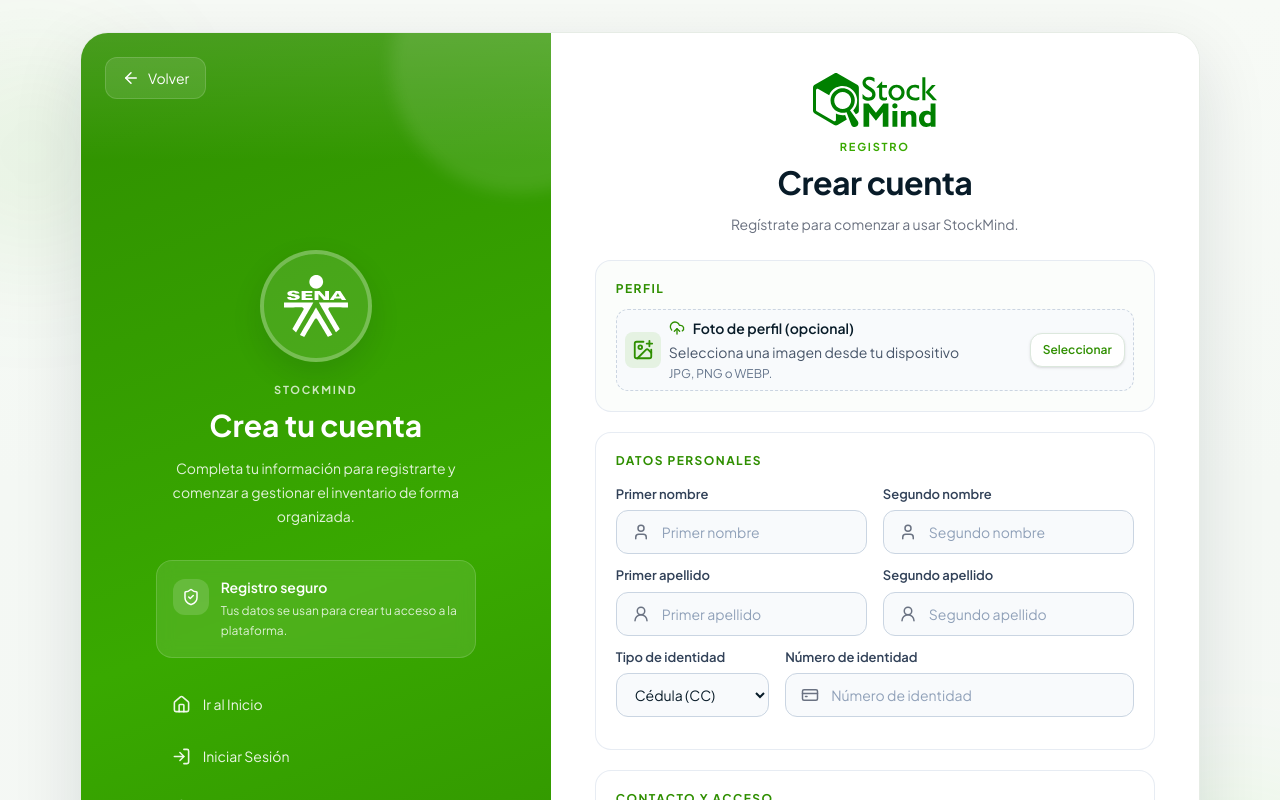
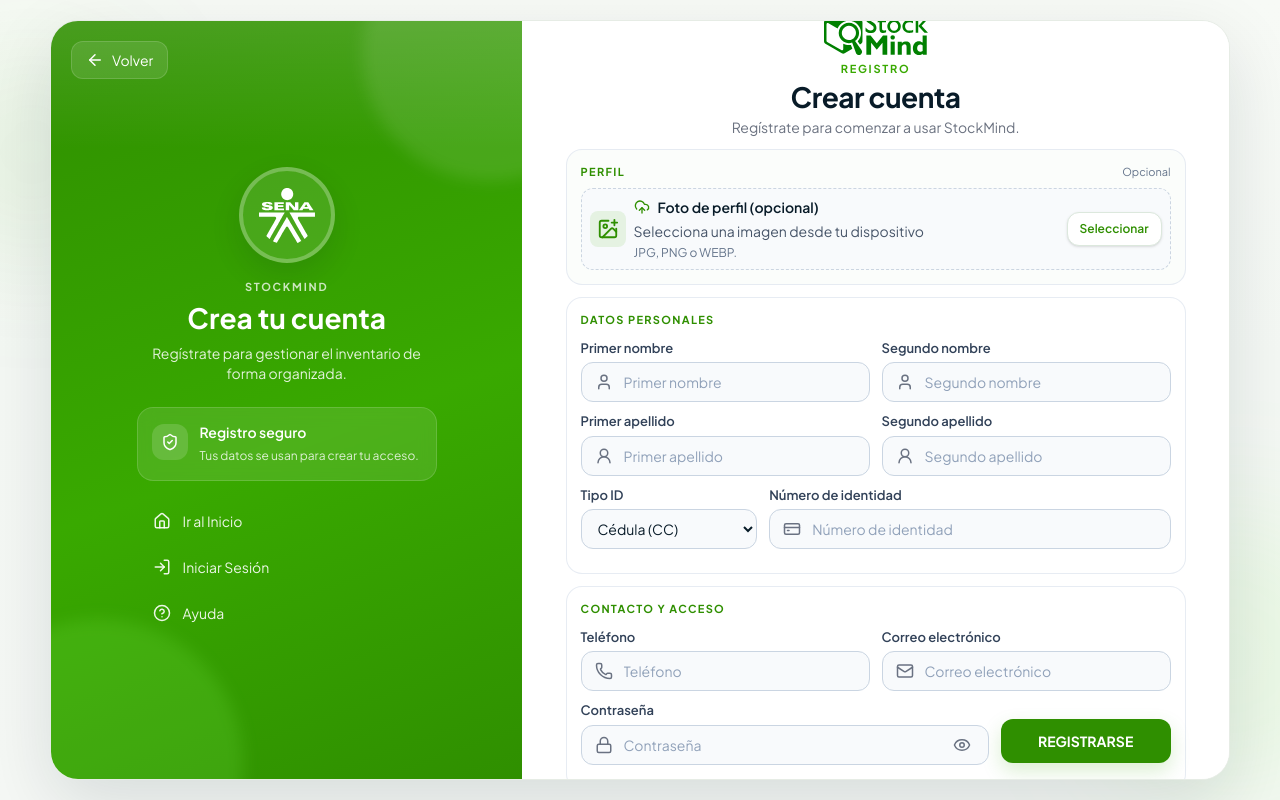
Before and after one commit to HaroldTFK19-08/StockMind, a React (Vite) app in the folder StockMind/: page /registro in a window 1280 px wide. Shown: the top 800 px of the page. Built offline with nearby package versions, Linux system fonts and the light colour scheme.

Commit message:
mejoras-registro

```diff
--- a/StockMind/src/Modules/Auth/Components/PanelFormularioRegistro.jsx
+++ b/StockMind/src/Modules/Auth/Components/PanelFormularioRegistro.jsx
@@ -21,9 +21,10 @@ const ERROR_ANIMATION = {
   transition: { duration: 0.2 },
 };
 
-const SECTION_CLASS = "rounded-2xl border border-slate-200/80 p-4 sm:p-5";
+// Clases compactas para que el formulario quepa en pantalla sin scroll.
+const SECTION_CLASS = "rounded-2xl border border-slate-200/80 p-3 sm:p-3.5";
 const SECTION_TITLE_CLASS =
-  "mb-4 text-xs font-bold uppercase tracking-[0.12em] text-[#2f8f00]";
+  "mb-2.5 text-[11px] font-bold uppercase tracking-[0.12em] text-[#2f8f00]";
 
 // Panel del formulario de registro (lado derecho en desktop).
 const PanelFormularioRegistro = () => {
@@ -41,41 +42,38 @@ const PanelFormularioRegistro = () => {
   const tipoIdentidadError = errors.tipo_identidad;
 
   return (
-    <section className="flex w-full items-center justify-center bg-white px-4 py-8 sm:px-8 sm:py-10 lg:w-[58%] lg:px-10">
+    <section className="flex w-full items-center justify-center overflow-y-auto bg-white px-4 py-4 [scrollbar-width:none] [-ms-overflow-style:none] [&::-webkit-scrollbar]:hidden sm:px-6 lg:w-[60%] lg:px-8">
       <motion.div
         initial={{ opacity: 0, y: 14 }}
         animate={{ opacity: 1, y: 0 }}
         transition={{ duration: 0.35, ease: [0.2, 0.7, 0.2, 1] }}
-        className="w-full max-w-[560px]"
+        className="w-full max-w-[620px]"
       >
-        {/* Encabezado del formulario */}
-        <header className="mb-6 text-center">
+        {/* Encabezado compacto para maximizar espacio del formulario */}
+        <header className="mb-3 text-center">
           <img
             src={registroData.logo}
             alt="StockMind"
-            className="mx-auto mb-3 block w-[112px] object-contain sm:w-[124px]"
+            className="mx-auto mb-1.5 block w-[92px] object-contain sm:w-[104px]"
           />
-          <p className="mb-1.5 text-[11px] font-bold uppercase tracking-[0.16em] text-[#39a900]">
-            Registro
-          </p>
-          <h1 className="text-2xl font-bold tracking-[-0.5px] text-text-primary sm:text-[32px]">
+          <p className="text-[11px] font-bold uppercase tracking-[0.16em] text-[#39a900]">Registro</p>
+          <h1 className="text-2xl font-bold tracking-[-0.5px] text-text-primary sm:text-[28px]">
             {registroData.titulo}
           </h1>
-          <p className="mt-2 text-sm leading-6 text-text-secondary">
-            {registroData.subtitulo}
-          </p>
+          <p className="mt-0.5 text-sm text-text-secondary">{registroData.subtitulo}</p>
         </header>
 
         <form
           onSubmit={handleSubmit(registrarUsuario)}
           noValidate
-          className="space-y-5"
+          className="space-y-3"
         >
           {/* Sección: foto de perfil */}
           <section className={`${SECTION_CLASS} bg-[#fbfdfb]`}>
-            <h2 className="mb-3 text-xs font-bold uppercase tracking-[0.12em] text-[#2f8f00]">
-              Perfil
-            </h2>
+            <div className="mb-2 flex items-center justify-between">
+              <h2 className="text-[11px] font-bold uppercase tracking-[0.12em] text-[#2f8f00]">Perfil</h2>
+              <span className="text-[11px] text-[#64748b]">Opcional</span>
+            </div>
             <CampoArchivo
               id="foto_perfil"
               name={fotoPerfilInput.name}
@@ -95,7 +93,7 @@ const PanelFormularioRegistro = () => {
           <section className={`${SECTION_CLASS} bg-white`}>
             <h2 className={SECTION_TITLE_CLASS}>Datos personales</h2>
 
-            <div className="grid grid-cols-1 gap-x-4 sm:grid-cols-2">
+            <div className="grid grid-cols-1 gap-x-3 sm:grid-cols-2">
               <RegistroInput
                 icon={User}
                 name="nombre_1"
@@ -121,7 +119,7 @@ const PanelFormularioRegistro = () => {
               />
             </div>
 
-            <div className="grid grid-cols-1 gap-x-4 sm:grid-cols-2">
+            <div className="grid grid-cols-1 gap-x-3 sm:grid-cols-2">
               <RegistroInput
                 icon={UserRound}
                 name="apellido_1"
@@ -147,13 +145,13 @@ const PanelFormularioRegistro = () => {
               />
             </div>
 
-            <div className="grid grid-cols-1 gap-x-4 sm:grid-cols-[0.44fr_1fr]">
-              <div className="mb-3">
+            <div className="grid grid-cols-1 gap-x-3 sm:grid-cols-[0.44fr_1fr]">
+              <div className="mb-2.5">
                 <label
                   htmlFor="tipo_identidad"
-                  className="mb-1.5 block text-[13px] font-semibold text-slate-700"
+                  className="mb-1 block text-[13px] font-semibold text-slate-700"
                 >
-                  Tipo de identidad
+                  Tipo ID
                 </label>
                 <select
                   id="tipo_identidad"
@@ -162,7 +160,7 @@ const PanelFormularioRegistro = () => {
                   {...register("tipo_identidad", {
                     required: "Selecciona un tipo de identidad",
                   })}
-                  className={`min-h-11 w-full rounded-xl border bg-slate-50 px-3.5 py-2.5 text-sm text-text-primary outline-none transition-all duration-200 focus:bg-white focus:ring-4 focus:ring-sena/20 ${
+                  className={`min-h-10 w-full rounded-xl border bg-slate-50 px-3 py-2 text-sm text-text-primary outline-none transition-all duration-200 focus:bg-white focus:ring-4 focus:ring-sena/20 ${
                     tipoIdentidadError
                       ? "border-red-400 focus:border-red-500 focus:ring-red-500/15"
                       : "border-slate-300 hover:border-slate-400 focus:border-sena"
@@ -208,7 +206,7 @@ const PanelFormularioRegistro = () => {
           <section className={`${SECTION_CLASS} bg-white`}>
             <h2 className={SECTION_TITLE_CLASS}>Contacto y acceso</h2>
 
-            <div className="grid grid-cols-1 gap-x-4 sm:grid-cols-2">
+            <div className="grid grid-cols-1 gap-x-3 sm:grid-cols-2">
               <RegistroInput
                 icon={Phone}
                 name="telefono"
@@ -243,7 +241,7 @@ const PanelFormularioRegistro = () => {
               />
             </div>
 
-            <div className="grid grid-cols-1 gap-x-4 sm:grid-cols-2 sm:items-start">
+            <div className="grid grid-cols-1 gap-x-3 sm:grid-cols-[1fr_auto] sm:items-end">
               <RegistroInput
                 icon={Lock}
                 name="password"
@@ -264,7 +262,7 @@ const PanelFormularioRegistro = () => {
                 type="submit"
                 disabled={isSubmitting}
                 aria-busy={isSubmitting}
-                className="mt-1 flex min-h-11 w-full items-center justify-center gap-2 rounded-xl bg-[#2f8f00] px-5 py-3 text-sm font-bold text-white shadow-[0_8px_20px_rgba(57,169,0,0.18)] transition-all duration-200 hover:-translate-y-0.5 hover:bg-[#277500] hover:shadow-[0_12px_26px_rgba(57,169,0,0.24)] active:translate-y-0 disabled:cursor-not-allowed disabled:opacity-70 disabled:hover:translate-y-0 sm:mt-[27px]"
+                className="mb-3 flex min-h-11 w-full items-center justify-center gap-2 rounded-xl bg-[#2f8f00] px-6 py-2.5 text-sm font-bold text-white shadow-[0_8px_20px_rgba(57,169,0,0.18)] transition-all duration-200 hover:-translate-y-0.5 hover:bg-[#277500] hover:shadow-[0_12px_26px_rgba(57,169,0,0.24)] active:translate-y-0 disabled:cursor-not-allowed disabled:opacity-70 disabled:hover:translate-y-0 sm:min-w-[170px]"
               >
                 {isSubmitting ? (
                   <>
--- a/StockMind/src/Modules/Auth/Components/PanelRegistro.jsx
+++ b/StockMind/src/Modules/Auth/Components/PanelRegistro.jsx
@@ -10,7 +10,7 @@ const PanelRegistro = () => {
     const navigate = useNavigate()
 
     return (
-        <aside className="relative hidden w-[42%] overflow-hidden bg-[linear-gradient(160deg,#2f8f00_0%,#39a900_55%,#2f8f00_100%)] px-10 py-10 text-white lg:flex lg:items-center lg:justify-center">
+        <aside className="relative hidden w-[40%] overflow-hidden bg-[linear-gradient(160deg,#2f8f00_0%,#39a900_55%,#2f8f00_100%)] px-8 py-8 text-white lg:flex lg:items-center lg:justify-center">
             {/* Decoración de fondo para dar profundidad visual */}
             <div className="absolute -right-24 -top-24 h-64 w-64 rounded-full bg-white/10 blur-sm" />
             <div className="absolute -bottom-32 -left-24 h-72 w-72 rounded-full bg-[#8AFD5D]/15 blur-sm" />
@@ -20,7 +20,7 @@ const PanelRegistro = () => {
             <button
                 type="button"
                 onClick={() => navigate(-1)}
-                className="absolute left-6 top-6 z-20 flex items-center gap-2 rounded-xl border border-white/15 bg-white/10 px-4 py-2.5 text-sm font-medium text-white transition-all duration-300 hover:bg-white/20"
+                className="absolute left-5 top-5 z-20 flex items-center gap-2 rounded-xl border border-white/15 bg-white/10 px-3.5 py-2 text-sm font-medium text-white transition-all duration-300 hover:bg-white/20"
             >
                 <ArrowLeft size={18} />
                 <span>Volver</span>
@@ -31,62 +31,51 @@ const PanelRegistro = () => {
                 initial={{ opacity: 0, x: -12 }}
                 animate={{ opacity: 1, x: 0 }}
                 transition={{ duration: 0.35, ease: [0.2, 0.7, 0.2, 1] }}
-                className="relative z-10 w-full max-w-[320px]"
+                className="relative z-10 w-full max-w-[300px]"
             >
-                <div className="mb-8 text-center">
-                    <div className="mx-auto mb-5 flex h-28 w-28 items-center justify-center overflow-hidden rounded-full border-4 border-white/25 bg-white/10 shadow-[0_12px_30px_rgba(8,27,40,0.12)]">
-                        <img src={Sena} alt="SENA" className="w-16 object-contain" />
+                <div className="mb-6 text-center">
+                    <div className="mx-auto mb-4 flex h-24 w-24 items-center justify-center overflow-hidden rounded-full border-4 border-white/25 bg-white/10 shadow-[0_12px_30px_rgba(8,27,40,0.12)]">
+                        <img src={Sena} alt="SENA" className="w-14 object-contain" />
                     </div>
 
-                    <p className="mb-2 text-[11px] font-bold uppercase tracking-[0.16em] text-white/75">StockMind</p>
-                    <h2 className="text-3xl font-bold leading-tight">Crea tu cuenta</h2>
-                    <p className="mt-3 text-sm leading-6 text-white/85">
-                        Completa tu información para registrarte y comenzar a gestionar el inventario de forma organizada.
+                    <p className="mb-1 text-[11px] font-bold uppercase tracking-[0.16em] text-white/75">StockMind</p>
+                    <h2 className="text-[28px] font-bold leading-tight">Crea tu cuenta</h2>
+                    <p className="mt-2 text-sm leading-5 text-white/85">
+                        Regístrate para gestionar el inventario de forma organizada.
                     </p>
                 </div>
 
                 {/* Beneficio/confianza visual */}
-                <div className="mb-6 rounded-2xl border border-white/15 bg-white/10 p-4 backdrop-blur-sm">
+                <div className="mb-5 rounded-2xl border border-white/15 bg-white/10 p-3.5 backdrop-blur-sm">
                     <div className="flex items-start gap-3">
                         <span className="mt-0.5 flex h-9 w-9 shrink-0 items-center justify-center rounded-xl bg-white/15">
                             <ShieldCheck size={18} />
                         </span>
                         <div>
                             <p className="text-sm font-semibold">Registro seguro</p>
-                            <p className="mt-1 text-xs leading-5 text-white/80">Tus datos se usan para crear tu acceso a la plataforma.</p>
+                            <p className="mt-1 text-xs leading-5 text-white/80">Tus datos se usan para crear tu acceso.</p>
                         </div>
                     </div>
                 </div>
 
                 {/* Navegación secundaria */}
                 <nav>
-                    <ul className="space-y-2">
+                    <ul className="space-y-1.5">
                         <li>
-                            <Link
-                                to="/"
-                                className="group flex items-center gap-3 rounded-xl px-4 py-3 text-sm font-medium text-white/90 transition-all duration-300 hover:bg-white/10 hover:text-white"
-                            >
-                                <House size={19} />
+                            <Link to="/" className="group flex items-center gap-3 rounded-xl px-4 py-2.5 text-sm font-medium text-white/90 transition-all duration-300 hover:bg-white/10 hover:text-white">
+                                <House size={18} />
                                 <span>Ir al Inicio</span>
                             </Link>
                         </li>
-
                         <li>
-                            <Link
-                                to="/login"
-                                className="group flex items-center gap-3 rounded-xl px-4 py-3 text-sm font-medium text-white/90 transition-all duration-300 hover:bg-white/10 hover:text-white"
-                            >
-                                <LogIn size={19} />
+                            <Link to="/login" className="group flex items-center gap-3 rounded-xl px-4 py-2.5 text-sm font-medium text-white/90 transition-all duration-300 hover:bg-white/10 hover:text-white">
+                                <LogIn size={18} />
                                 <span>Iniciar Sesión</span>
                             </Link>
                         </li>
-
                         <li>
-                            <button
-                                type="button"
-                                className="group flex w-full items-center gap-3 rounded-xl px-4 py-3 text-left text-sm font-medium text-white/90 transition-all duration-300 hover:bg-white/10 hover:text-white"
-                            >
-                                <CircleHelp size={19} />
+                            <button type="button" className="group flex w-full items-center gap-3 rounded-xl px-4 py-2.5 text-left text-sm font-medium text-white/90 transition-all duration-300 hover:bg-white/10 hover:text-white">
+                                <CircleHelp size={18} />
                                 <span>Ayuda</span>
                             </button>
                         </li>
--- a/StockMind/src/Modules/Auth/Components/RegistroInput.jsx
+++ b/StockMind/src/Modules/Auth/Components/RegistroInput.jsx
@@ -21,11 +21,11 @@ const RegistroInput = ({
         : type
 
     return (
-        <div className="mb-3 w-full">
+        <div className="mb-2.5 w-full">
             {label && (
                 <label
                     htmlFor={name}
-                    className="mb-1.5 block text-[13px] font-semibold text-slate-700"
+                    className="mb-1 block text-[13px] font-semibold text-slate-700"
                 >
                     {label}
                 </label>
@@ -36,7 +36,7 @@ const RegistroInput = ({
                 <Icon
                     size={18}
                     strokeWidth={2}
-                    className={`pointer-events-none absolute left-4 top-1/2 -translate-y-1/2 transition-colors duration-300 ${
+                    className={`pointer-events-none absolute left-3.5 top-1/2 -translate-y-1/2 transition-colors duration-300 ${
                         error
                             ? 'text-red-500'
                             : 'text-gray-500 group-hover:text-sena-dark group-focus-within:text-sena'
@@ -53,7 +53,7 @@ const RegistroInput = ({
                     aria-invalid={Boolean(error)}
                     aria-describedby={error ? `${name}-error` : undefined}
                     {...register(name, rules)}
-                    className={`min-h-11 w-full rounded-xl border bg-slate-50 px-[45px] py-2.5 pr-12 text-sm text-text-primary outline-none transition-all duration-300 placeholder:text-slate-400 hover:border-slate-400 hover:bg-white focus:bg-white focus:ring-4 ${
+                    className={`min-h-10 w-full rounded-xl border bg-slate-50 px-[42px] py-2 pr-11 text-sm text-text-primary outline-none transition-all duration-300 placeholder:text-slate-400 hover:border-slate-400 hover:bg-white focus:bg-white focus:ring-4 ${
                         error
                             ? 'border-red-400 focus:border-red-400 focus:ring-red-500/10'
                             : 'border-slate-300 focus:border-sena focus:ring-sena/20'
--- a/StockMind/src/Modules/Auth/Pages/Register.jsx
+++ b/StockMind/src/Modules/Auth/Pages/Register.jsx
@@ -6,12 +6,13 @@ import PanelFormularioRegistro from '../Components/PanelFormularioRegistro'
 // - Mejora el contenedor visual para una apariencia más profesional y moderna.
 const Register = () => {
     return (
-        <main className="relative flex min-h-[100dvh] items-center justify-center overflow-hidden bg-[linear-gradient(180deg,#f7faf6_0%,#f4f8f4_45%,#f5f8f5_100%)] px-4 py-6 sm:px-6 sm:py-8">
+        <main className="relative flex h-[100dvh] items-center justify-center overflow-hidden bg-[linear-gradient(180deg,#f7faf6_0%,#f4f8f4_45%,#f5f8f5_100%)] px-4 py-4 sm:px-6">
             {/* Decoración suave de fondo (no interactiva) */}
             <div className="pointer-events-none absolute -left-20 top-10 h-56 w-56 rounded-full bg-[#39A900]/8 blur-3xl" />
             <div className="pointer-events-none absolute -right-24 bottom-0 h-72 w-72 rounded-full bg-[#8AFD5D]/10 blur-3xl" />
 
-            <div className="relative flex w-full max-w-[1120px] overflow-hidden rounded-[28px] border border-[#e6ece5] bg-white shadow-[0_24px_70px_rgba(8,27,40,0.12)]">
+            {/* Card principal: altura limitada al viewport para evitar scroll en la página */}
+            <div className="relative flex h-full max-h-[760px] w-full max-w-[1180px] overflow-hidden rounded-[28px] border border-[#e6ece5] bg-white shadow-[0_24px_70px_rgba(8,27,40,0.12)]">
                 <PanelRegistro />
                 <PanelFormularioRegistro />
             </div>
```
